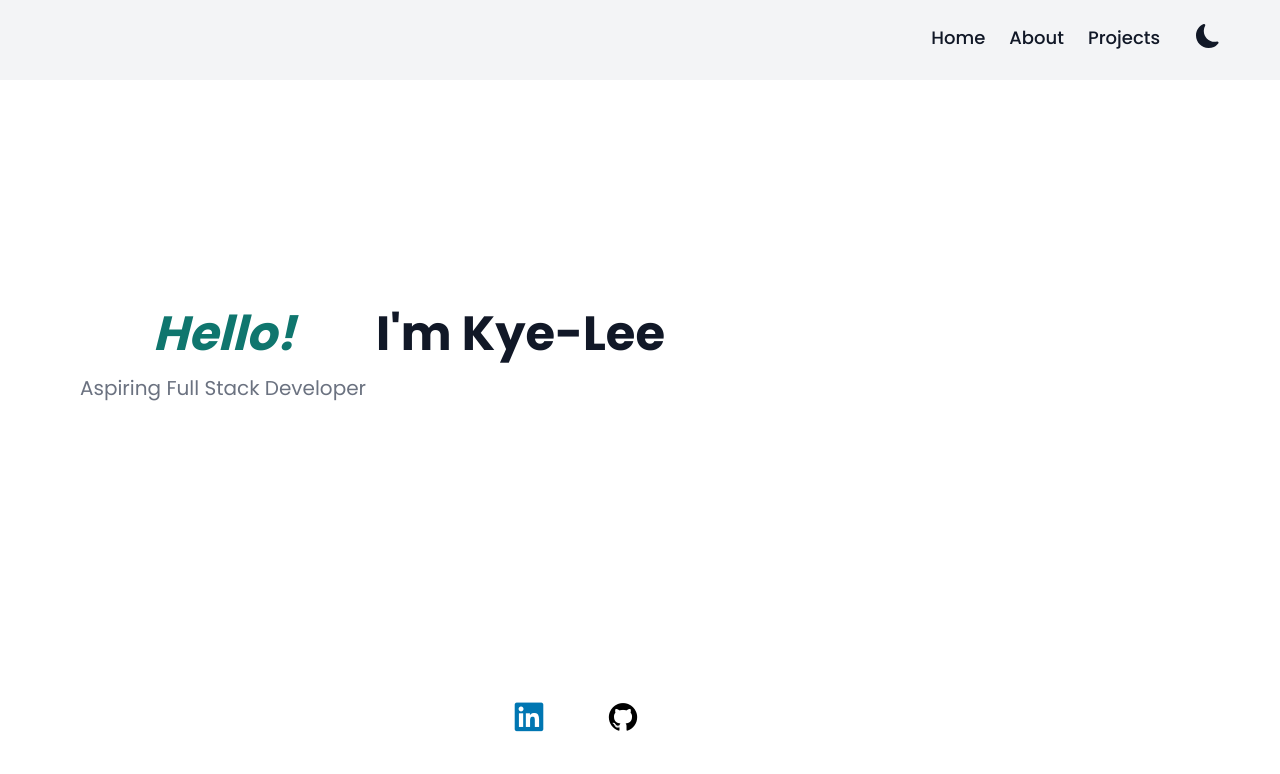
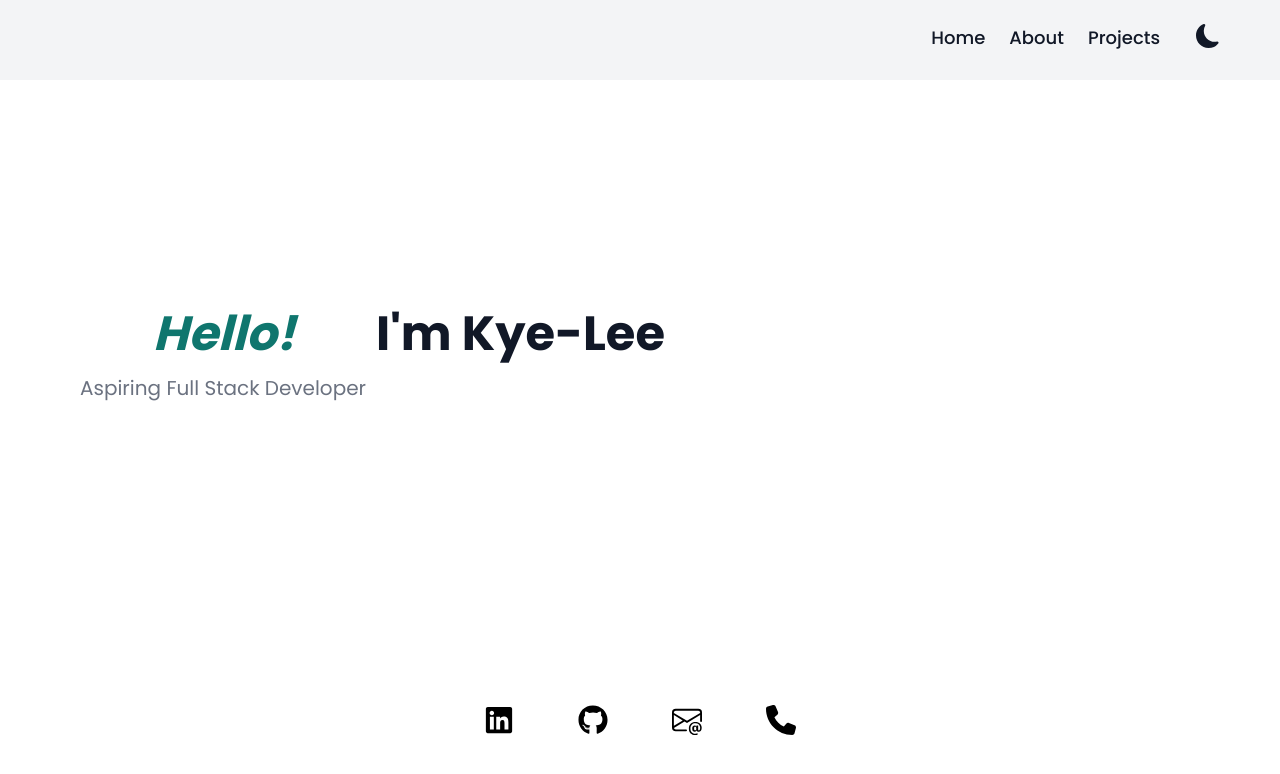
Before and after one commit to kl810/personal-portfolio-nextjs, a Next.js app: page / in a window 1280 px wide. Shown: the top 774 px of the page. Built offline with nearby package versions, Linux system fonts and the light colour scheme.

Commit message:
installed react-icons and replaced <i></i> with react-icon components to solve hydration issue

```diff
--- a/package.json
+++ b/package.json
@@ -13,6 +13,7 @@
     "progressbar.js": "^1.1.1",
     "react": "19.0.0-rc-66855b96-20241106",
     "react-dom": "19.0.0-rc-66855b96-20241106",
+    "react-icons": "^5.4.0",
     "typed.js": "^2.1.0"
   },
   "devDependencies": {
--- a/src/app/layout.tsx
+++ b/src/app/layout.tsx
@@ -18,7 +18,7 @@ export default function RootLayout({
     <html lang="en" className="light bg-white dark:bg-gray-900 dark:text-gray-100">
       <head>
         <link rel="stylesheet" type='text/css' href="https://cdn.jsdelivr.net/gh/devicons/devicon@latest/devicon.min.css" />
-        <script src="https://kit.fontawesome.com/e1d9ec8da2.js" crossOrigin="anonymous"></script>
+        {/* <script src="https://kit.fontawesome.com/e1d9ec8da2.js" crossOrigin="anonymous"></script>  */}
       </head>
       <body className={`${poppins.className} antialiased`}>
         <Navbar />
--- a/src/app/page.tsx
+++ b/src/app/page.tsx
@@ -2,6 +2,8 @@
 
 import React from 'react';
 import Typed from 'typed.js';
+import { FaLinkedin, FaGithub, FaPhone } from 'react-icons/fa6';
+import { BsEnvelopeAt } from "react-icons/bs";
 
 export default function Home() {
   const greeting = React.useRef(null);
@@ -52,10 +54,10 @@ export default function Home() {
             <p className="block pb-16 text-lg text-gray-500 dark:text-gray-400 md:text-xl">Aspiring Full Stack Developer</p>
           </div>
           <div className="px-10 py-5 text-2xl md:text-3xl h-20 w-full flex space-x-16 justify-center items-center">
-            <a href="https://www.linkedin.com/in/kye-lee-low-8a6643159"><i className="devicon-linkedin-plain colored"></i></a>
-            <a href="https://github.com/kl810"><i className="devicon-github-original light:colored"></i></a>
-            <a href=""><i className="fa-regular fa-envelope"></i></a>
-            <i className="fa-solid fa-phone"></i>
+            <a href="https://www.linkedin.com/in/kye-lee-low-8a6643159"><FaLinkedin /></a>
+            <a href="https://github.com/kl810"><FaGithub /></a>
+            <a href=""><BsEnvelopeAt /></a>
+            <FaPhone />
           </div>
         </div>
 
```
Also changed, not shown: 1 other file (tests, documents, lock files or other folders).
